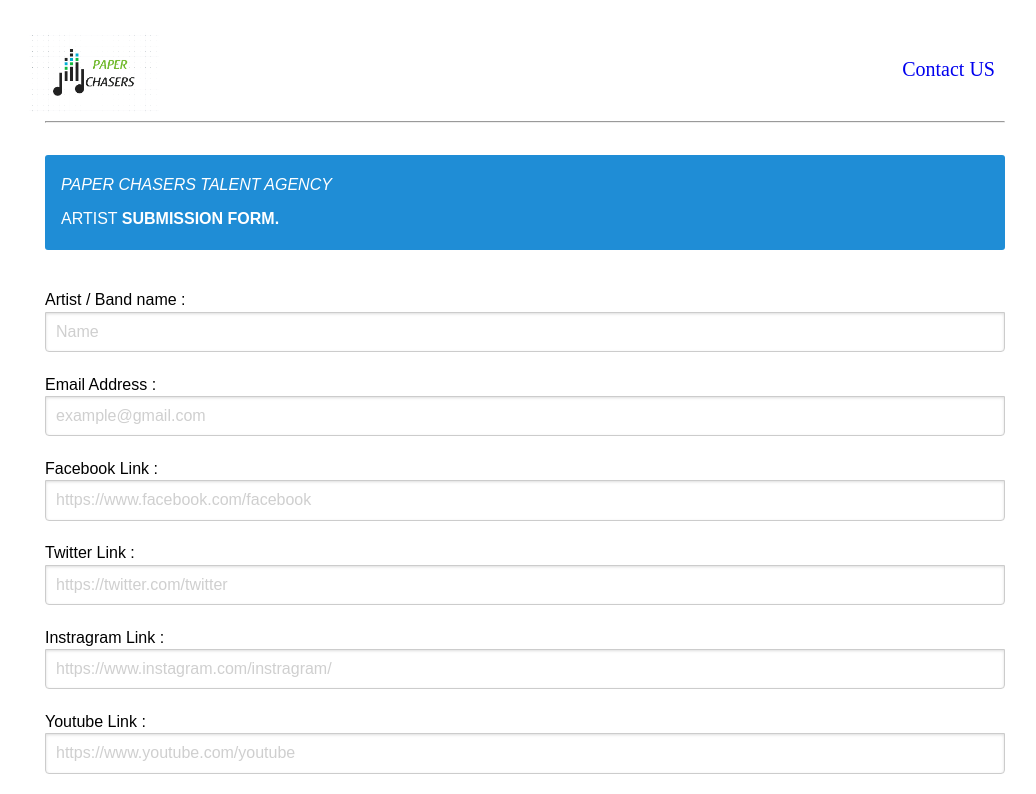
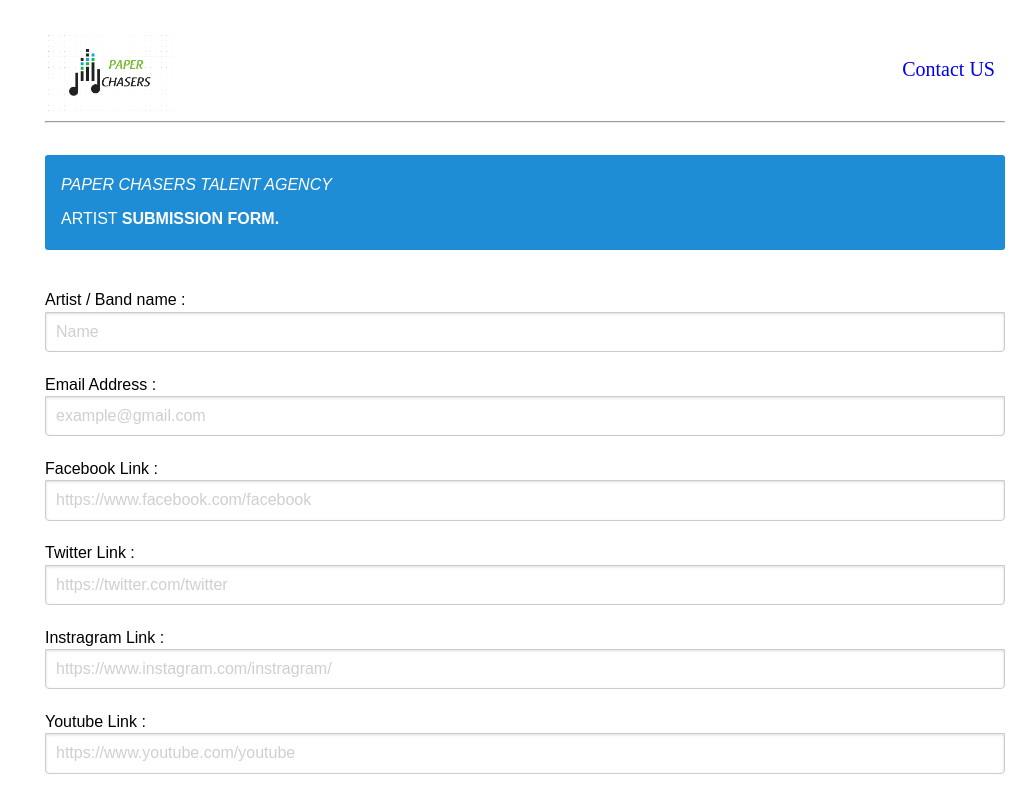
Before and after one commit to lesboogie1173/form, a website: page index.html in a window 1280 px wide. Shown: the top 794 px of the page, without its empty margins (115-1151 px from the left). Drawn offline with nearby package versions, Linux system fonts and the light colour scheme.

Commit message:
Update style.css

```diff
--- a/style.css
+++ b/style.css
@@ -65,7 +65,7 @@ button {
 .container2{
   clear:both;
   overflow:auto;
-  margin-left: 1em;
+  margin-left: 2em;
   margin-right: 2em;
 }
 
```
